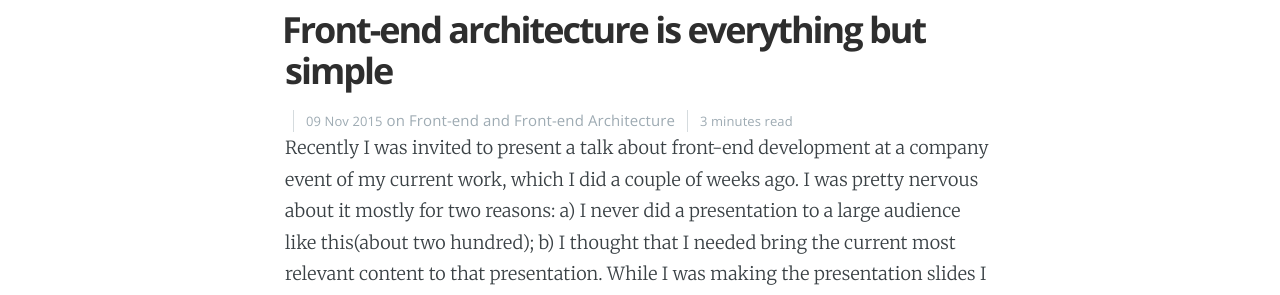
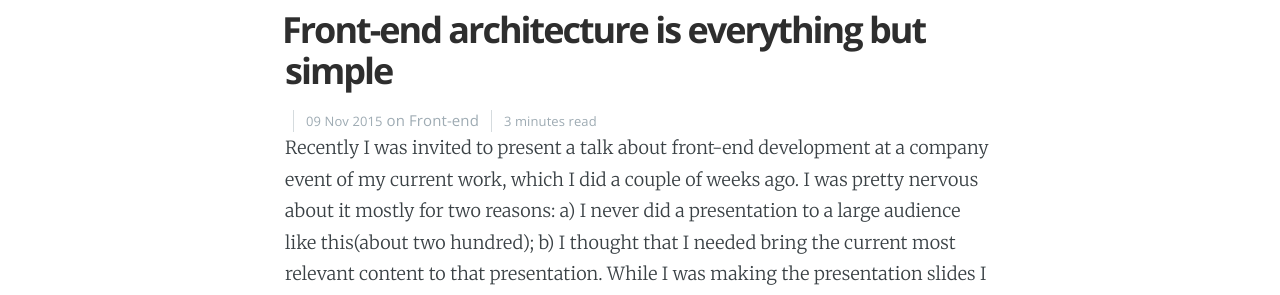
Before and after one commit to dsalvagni/dsalvagni.github.io, a Jekyll site: the page built from _posts/2015-11-09-front-end-architecture-is-everything-but-simple.markdown, in a window 1280 px wide and 900 px high, scrolled down 476 px. Shown: the part 150-445 px from the top of the window. Built offline with Jekyll 4.4.1, drawn with Linux system fonts in a browser that asks for light colours; nearby versions of some CDN libraries; Markdown is read by kramdown in place of the engine named in the settings.

Commit message:
altera categoria

```diff
--- a/_posts/2015-11-09-front-end-architecture-is-everything-but-simple.markdown
+++ b/_posts/2015-11-09-front-end-architecture-is-everything-but-simple.markdown
@@ -3,7 +3,7 @@ layout: post
 title:  "Front-end architecture is everything but simple"
 date:   2015-11-09 20:00:00
 cover: /assets/images/posts/front-end-arc/presentation.jpg
-categories: [Front-end, Front-end Architecture]
+categories: Front-end
 ---
 Recently I was invited to present a talk about front-end development at a company event of my current work, which I did a couple of weeks ago. I was pretty nervous about it mostly for two reasons: a) I never did a presentation to a large audience like this(about two hundred); b) I thought that I needed bring the current most relevant content to that presentation. While I was making the presentation slides I realized that the second reason was about the complexity of front-end development nowadays.
 
```
